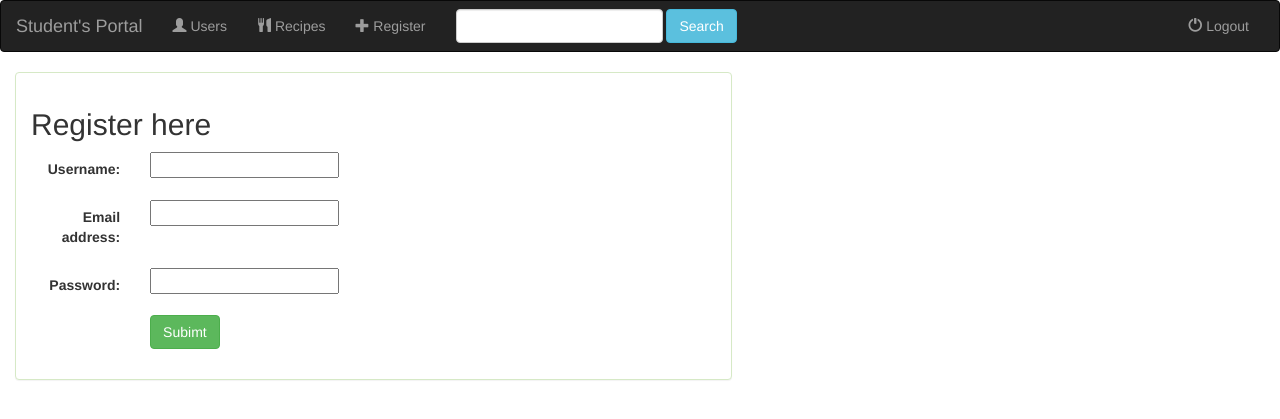
After one commit to embchnk/Students_Portal, a Django app: page /users/register/ in a window 1280 px wide. The commit adds this page. Shown: the top 419 px of the page. Run offline with Django 3.2, Linux system fonts and the light colour scheme; some libraries are stand-ins or nearby versions.

Commit message:
added registration_form

```diff
--- /dev/null
+++ b/users/templates/users/base.html
@@ -0,0 +1,78 @@
+<!--OUR BLUEPRINT!-->
+<!DOCTYPE html>
+<html lang="en">
+<head>
+    <meta charset="UTF-8">
+    <title>{% block title %}Student's portal{% endblock %}</title>
+    <!--loads the path to static files - only if needed -->
+    <!--{% load staticfiles %}-->
+    <!--bootstrap, fonts from google -->
+    <link rel="stylesheet" href="https://maxcdn.bootstrapcdn.com/bootstrap/3.3.6/css/bootstrap.min.css">
+    <link href='https://fonts.googleapis.com/css?family=Satisfy' rel='stylesheet' type='text/css'>
+    <script src="https://ajax.googleapis.com/ajax/libs/jquery/1.12.0/jquery.min.js"></script>
+    <script src="http://maxcdn.bootstrapcdn.com/bootstrap/3.3.6/js/bootstrap.min.js"></script>
+</head>
+<body>
+    <nav class="navbar navbar-inverse">
+    <div class="container-fluid">
+
+        <!--Header-->
+        <div class="navbar-header">
+            <!--this button apears when device doesn't have space to display our items-->
+            <button type="button" class="navbar-toggle" data-toggle="collapse" data-target="#topNavBar">
+                <span class="icon-bar"></span>
+                <span class="icon-bar"></span>
+                <span class="icon-bar"></span>
+            </button>
+            <!--when clicked, it redirects to the homepage-->
+            <a class="navbar-brand" href="{# url 'index' #}">Student's Portal</a>
+        </div>
+
+        <!--Navigation items go here. For example: Recipies, User Profiles, etc.-->
+        <div class="collapse navbar-collapse" id="topNavBar">
+            <ul class="nav navbar-nav">
+                <li class="">
+                     <!--<a href="users/index.html">-->
+                    <a href="{% url 'index' %}">
+                         <span class="glyphicon glyphicon-user" aria-hidden="true"></span>&nbsp;Users
+                     </a>
+                </li>
+                <li class="">
+                    <!--Todo-->
+                     <a href="#">
+                         <span class="glyphicon glyphicon-cutlery" aria-hidden="true"></span>&nbsp;Recipes
+                     </a>
+                </li>
+                  <li class="">
+                    <!--Todo-->
+                     <a href="{% url 'register' %}">
+                         <span class="glyphicon glyphicon-plus" aria-hidden="true"></span>&nbsp;Register
+                     </a>
+                </li>
+            </ul>
+            <!--Todo: action-->
+            <form class="navbar-form navbar-left" role="search" method="get" action="#">
+                <div class="form-group">
+                    <!-- q - variable for user input -->
+                    <input type="text" class="form-control" name="q" value="">
+                </div>
+                <button type="submit" class="btn btn-info">Search</button>
+            </form>
+
+            <ul class="nav navbar-nav navbar-right" >
+                <li class="">
+                    <!--Todo-->
+                     <a href="#">
+                         <span class="glyphicon glyphicon-off" aria-hidden="true"></span>&nbsp;Logout
+                     </a>
+                </li>
+            </ul>
+
+        </div>
+
+    </div>
+</nav>
+    {% block body %}
+    {% endblock %}
+</body>
+</html>
--- /dev/null
+++ b/users/templates/users/form_template.html
@@ -0,0 +1,9 @@
+{% for field in form %}
+    <div class="form-group">
+        <div class="col-sm-offset-2 col-sm-10">
+            <span class="text-danger small">{{ field.errors }}</span>
+        </div>
+        <label class="control-label col-sm-2">{{ field.label_tag }}</label>
+        <div class="col-sm-10">{{ field }}</div>
+    </div>
+{% endfor %}
--- a/users/templates/users/registration_form.html
+++ b/users/templates/users/registration_form.html
@@ -1 +1,29 @@
-<h1>Registration form</h1>
+{% extends 'users/base.html' %}
+{% block title %}Register{% endblock %}
+
+{% block body %}
+<div class="container-fluid">
+    <div class="row">
+
+        <div class="col-sm-12 col-md-7">
+            <div class="panel panel-success">
+                <div class="panel-body">
+                    <h2>Register here</h2>
+                    <form class="form-horizontal" action="" method="post" enctype="multipart/form-data">
+                        <!--it is for security purposes-->
+                        {% csrf_token %}
+                        {% include 'users/form_template.html' %}
+                        <div class="form-group">
+                            <div class="col-sm-offset-2 col-sm-10">
+                                <button type="submit" class="btn btn-success">Subimt</button>
+                            </div>
+                        </div>
+                    </form>
+
+                </div>
+            </div>
+        </div>
+
+    </div>
+</div>
+{% endblock %}
--- a/users/urls.py
+++ b/users/urls.py
@@ -3,5 +3,5 @@ from . import views
 
 urlpatterns = [
     url(r'^$', views.index, name='index'),
-    url(r'^register$', views.UserFormView.as_view(), name='register$'),
+    url(r'^register/$', views.UserFormView.as_view(), name='register'),
 ]
--- a/users/views.py
+++ b/users/views.py
@@ -11,6 +11,7 @@ def index(request):
     # context = {'all_users': all_users}
     # return render(request, 'users/index.html', context)
     return render(request, 'users/index.html')
+
 
 class UserFormView(View):
     # blueprint
```
Also changed, not shown: users/templates/users/index.html (+5 -61 lines), db.sqlite3.
